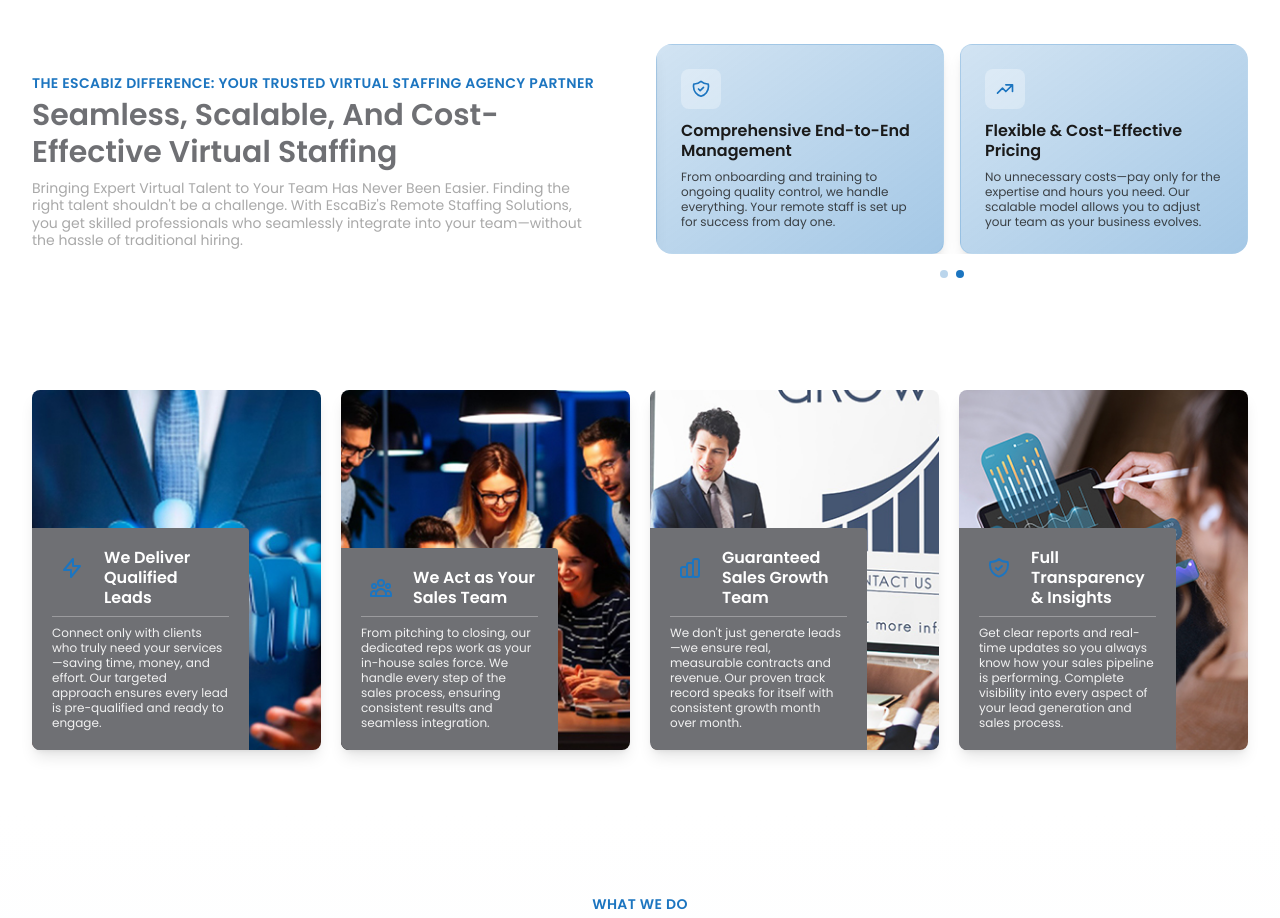
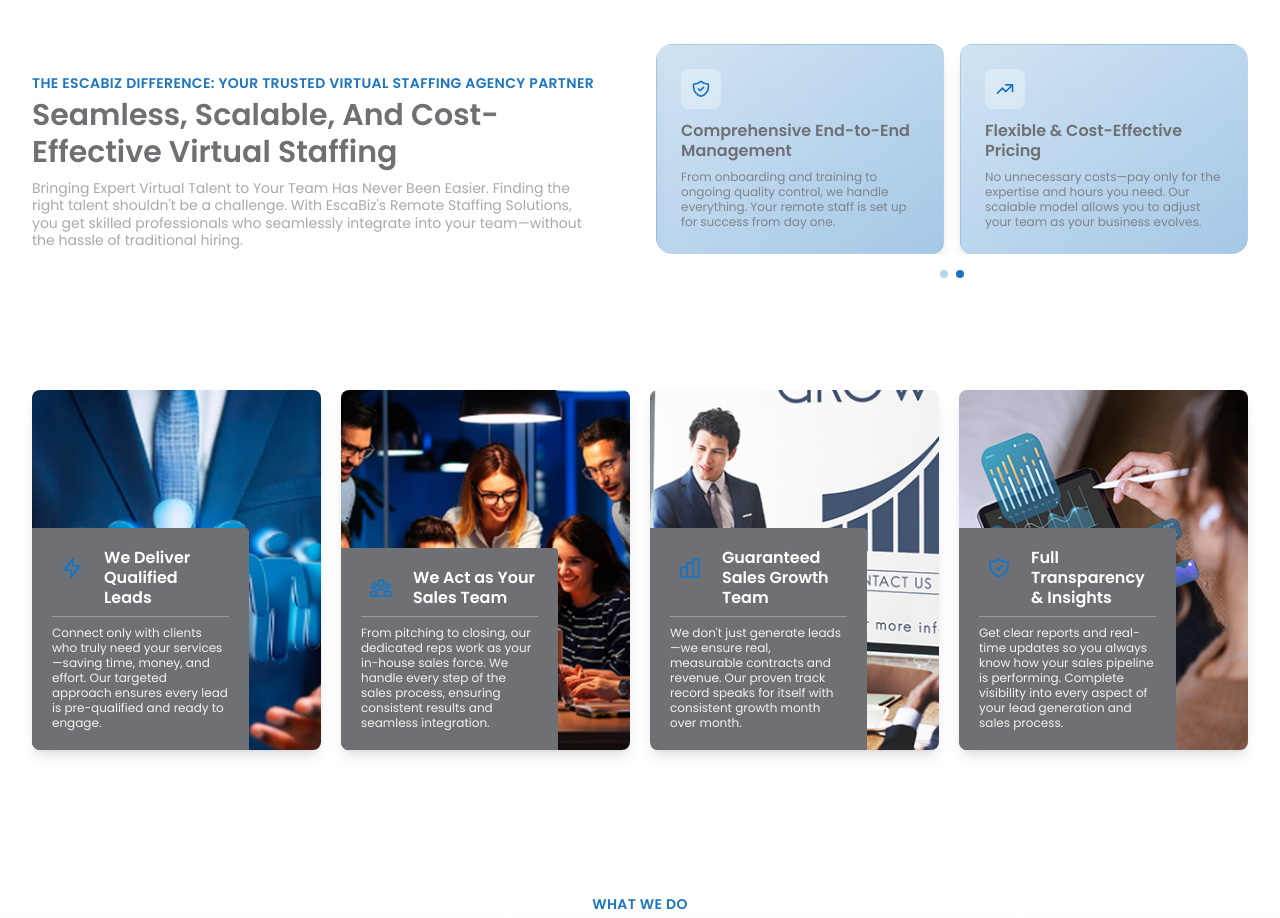
Before and after one commit to Sharmeen-Rauf/escabiz, a Next.js app: page / in a window 1280 px wide. Shown: the part 3360-4278 px from the top of the page. Built offline with nearby package versions, Linux system fonts and the light colour scheme.

Commit message:
Update text colors on Home page service cards: change font colors to a new shade for improved readability and visual consistency across all service descriptions.

```diff
--- a/src/app/page.tsx
+++ b/src/app/page.tsx
@@ -952,10 +952,10 @@ export default function Home() {
                             <path strokeLinecap="round" strokeLinejoin="round" strokeWidth={2} d="M9 12l2 2 4-4m6 2a9 9 0 11-18 0 9 9 0 0118 0z" />
                           </svg>
                         </div>
-                        <h5 className="text-sm md:text-base font-semibold text-[#1a1a1a] mb-2 leading-tight">
+                        <h5 className="text-sm md:text-base font-semibold text-[#6f7074] mb-2 leading-tight">
                           Dedicated Specialists for Your Industry
                         </h5>
-                        <p className="text-xs text-[#1a1a1a]/80 leading-tight">
+                        <p className="text-xs text-[#6f7074]/80 leading-tight">
                           Gain access to highly skilled remote workforce tailored for your needs—whether it&apos;s sales, marketing, finance, or recruiting.
                         </p>
                       </div>
@@ -967,10 +967,10 @@ export default function Home() {
                             <path strokeLinecap="round" strokeLinejoin="round" strokeWidth={2} d="M8 7h12m0 0l-4-4m4 4l-4 4m0 6H4m0 0l4 4m-4-4l4-4" />
                           </svg>
                         </div>
-                        <h5 className="text-sm md:text-base font-semibold text-[#1a1a1a] mb-2 leading-tight">
+                        <h5 className="text-sm md:text-base font-semibold text-[#6f7074] mb-2 leading-tight">
                           Works Within Your Existing Systems
                         </h5>
-                        <p className="text-xs text-[#1a1a1a]/80 leading-tight">
+                        <p className="text-xs text-[#6f7074]/80 leading-tight">
                           Our virtual remote team integrates smoothly into your workflows, using your preferred tools and processes for a hassle-free experience.
                         </p>
                       </div>
@@ -985,10 +985,10 @@ export default function Home() {
                             <path strokeLinecap="round" strokeLinejoin="round" strokeWidth={2} d="M9 12l2 2 4-4m5.618-4.016A11.955 11.955 0 0112 2.944a11.955 11.955 0 01-8.618 3.04A12.02 12.02 0 003 9c0 5.591 3.824 10.29 9 11.622 5.176-1.332 9-6.03 9-11.622 0-1.042-.133-2.052-.382-3.016z" />
                           </svg>
                         </div>
-                        <h5 className="text-sm md:text-base font-semibold text-[#1a1a1a] mb-2 leading-tight">
+                        <h5 className="text-sm md:text-base font-semibold text-[#6f7074] mb-2 leading-tight">
                           Comprehensive End-to-End Management
                         </h5>
-                        <p className="text-xs text-[#1a1a1a]/80 leading-tight">
+                        <p className="text-xs text-[#6f7074]/80 leading-tight">
                           From onboarding and training to ongoing quality control, we handle everything. Your remote staff is set up for success from day one.
                         </p>
                       </div>
@@ -1000,10 +1000,10 @@ export default function Home() {
                             <path strokeLinecap="round" strokeLinejoin="round" strokeWidth={2} d="M13 7h8m0 0v8m0-8l-8 8-4-4-6 6" />
                           </svg>
                         </div>
-                        <h5 className="text-sm md:text-base font-semibold text-[#1a1a1a] mb-2 leading-tight">
+                        <h5 className="text-sm md:text-base font-semibold text-[#6f7074] mb-2 leading-tight">
                           Flexible & Cost-Effective Pricing
                         </h5>
-                        <p className="text-xs text-[#1a1a1a]/80 leading-tight">
+                        <p className="text-xs text-[#6f7074]/80 leading-tight">
                           No unnecessary costs—pay only for the expertise and hours you need. Our scalable model allows you to adjust your team as your business evolves.
                         </p>
                       </div>
```
